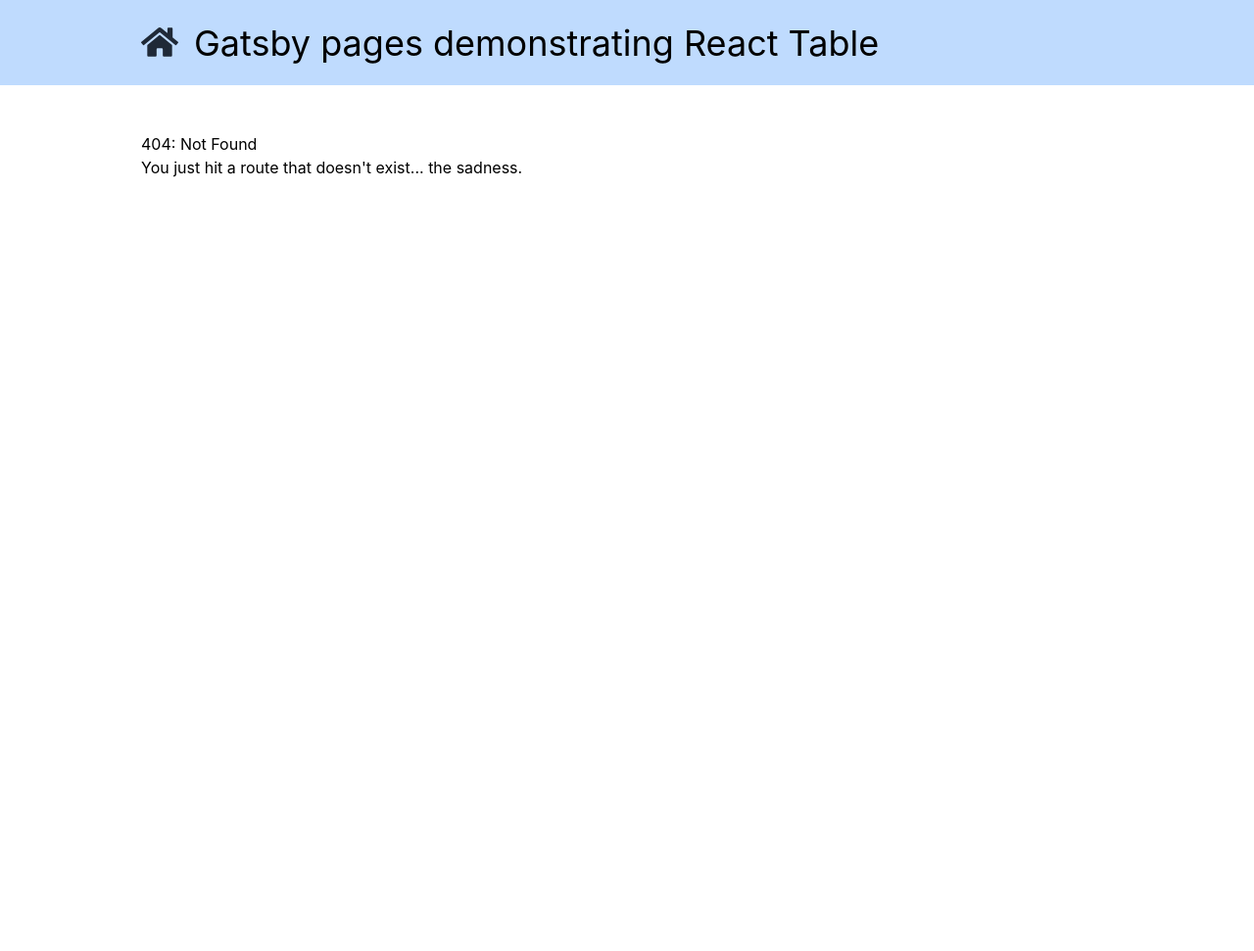
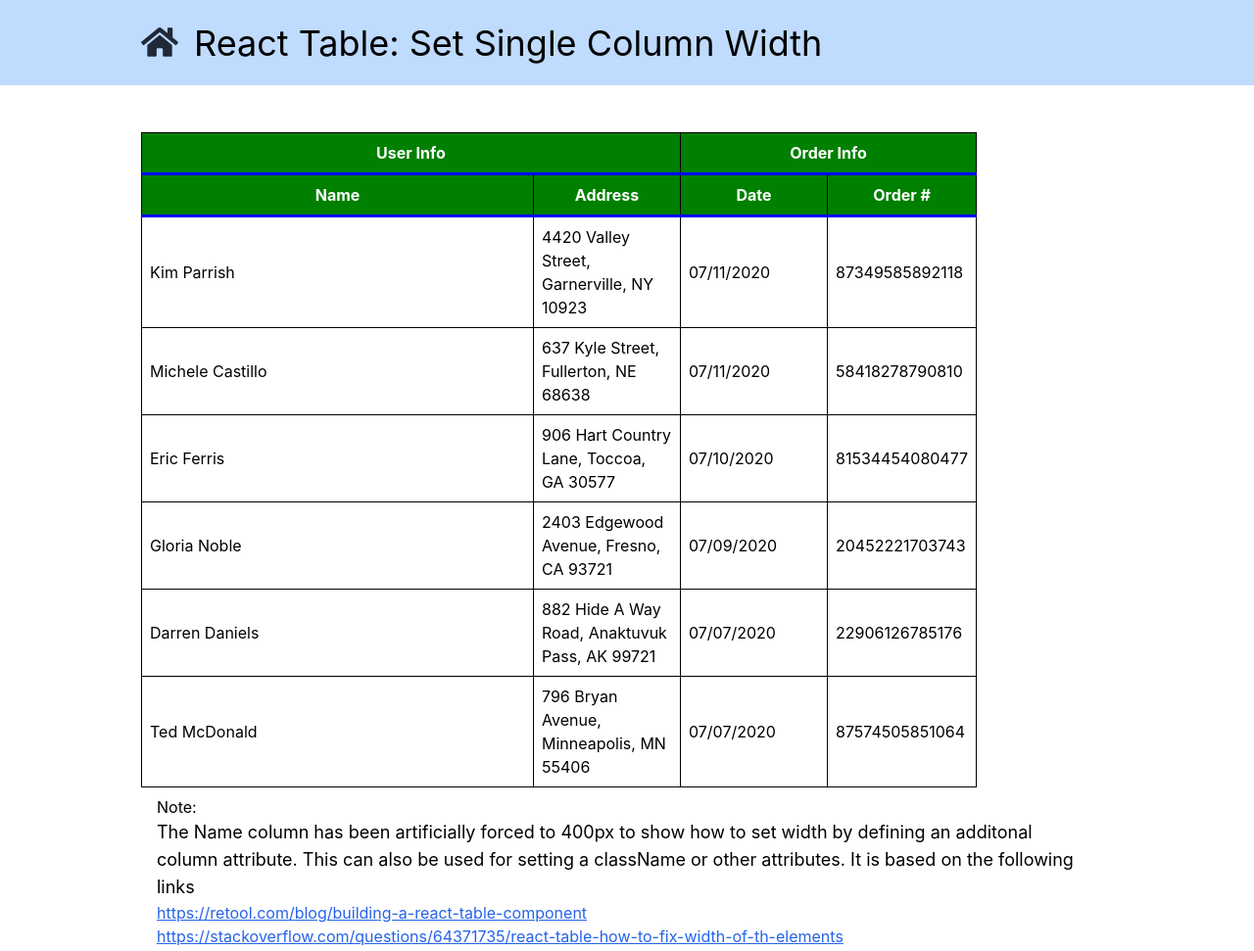
Before and after one commit to witcradg/gatsby-react-table-examples, a Gatsby site: page /single-column-width in a window 1280 px wide. Before the commit this address had no page. Shown: the whole page at 98% size. Before the commit the page ends 800 px from the top, so only its background shows below. Built offline with nearby package versions, Linux system fonts and the light colour scheme; Gatsby itself is replaced by a stand-in of ours.

Commit message:
Add demo for setting column attributres.

```diff
--- a/src/components/basic/index.js
+++ b/src/components/basic/index.js
@@ -88,19 +88,26 @@
 				columns: [
 					{
 						Header: 'Age',
-						accessor: 'age'
+						accessor: 'age',
+                        width: '100px'
+
 					},
 					{
 						Header: 'Visits',
-						accessor: 'visits'
-					},
+						accessor: 'visits',
+                        width: '100px'
+
+                    },
 					{
 						Header: 'Status',
-						accessor: 'status'
-					},
+						accessor: 'status',
+                        width: '100px'
+
+                    },
 					{
 						Header: 'Profile Progress',
-						accessor: 'progress'
+						accessor: 'progress',
+                        width: '100px'
 					}
 				]
 			}
--- /dev/null
+++ b/src/components/single-column-width/index.js
@@ -0,0 +1,169 @@
+import React from 'react';
+import { useTable } from 'react-table';
+import styled from 'styled-components';
+import Layout from '../layout';
+
+const Styles = styled.div`
+	table {
+		border-spacing: 0;
+		border: 1px solid black;
+
+		tr {
+			:last-child {
+				td {
+					border-bottom: 0;
+				}
+			}
+		}
+
+		th,
+		td {
+			padding: 0.5rem;
+			border-bottom: 1px solid black;
+			border-right: 1px solid black;
+
+			:last-child {
+				border-right: 0;
+			}
+		}
+
+		th {
+			background: green;
+			border-bottom: 3px solid blue;
+			color: white;
+			font-weight: bold;
+		}
+	}
+`;
+
+export default function Retool() {
+	const data = React.useMemo(
+		() => [
+			{
+				name: 'Kim Parrish',
+				address: '4420 Valley Street, Garnerville, NY 10923',
+				date: '07/11/2020',
+				order: '87349585892118'
+			},
+			{
+				name: 'Michele Castillo',
+				address: '637 Kyle Street, Fullerton, NE 68638',
+				date: '07/11/2020',
+				order: '58418278790810'
+			},
+			{
+				name: 'Eric Ferris',
+				address: '906 Hart Country Lane, Toccoa, GA 30577',
+				date: '07/10/2020',
+				order: '81534454080477'
+			},
+			{
+				name: 'Gloria Noble',
+				address: '2403 Edgewood Avenue, Fresno, CA 93721',
+				date: '07/09/2020',
+				order: '20452221703743'
+			},
+			{
+				name: 'Darren Daniels',
+				address: '882 Hide A Way Road, Anaktuvuk Pass, AK 99721',
+				date: '07/07/2020',
+				order: '22906126785176'
+			},
+			{
+				name: 'Ted McDonald',
+				address: '796 Bryan Avenue, Minneapolis, MN 55406',
+				date: '07/07/2020',
+				order: '87574505851064'
+			}
+		],
+		[]
+	);
+
+	const columns = React.useMemo(
+		() => [
+			{
+				Header: 'User Info',
+				columns: [
+					{
+						Header: 'Name',
+						accessor: 'name',
+						width: '400px'
+					},
+					{
+						Header: 'Address',
+						accessor: 'address'
+					}
+				]
+			},
+			{
+				Header: 'Order Info',
+				columns: [
+					{
+						Header: 'Date',
+						accessor: 'date'
+					},
+					{
+						Header: 'Order #',
+						accessor: 'order'
+					}
+				]
+			}
+		],
+		[]
+	);
+
+	const { getTableProps, getTableBodyProps, headerGroups, rows, prepareRow } = useTable({ columns, data });
+
+	return (
+		<Layout title="React Table: Set Single Column Width">
+			<Styles>
+				<table {...getTableProps()}>
+					<thead>
+						{headerGroups.map((headerGroup) => (
+							<tr {...headerGroup.getHeaderGroupProps()}>
+								{headerGroup.headers.map((column) => (
+									<th {...column.getHeaderProps([ { width: column.width } ])}>
+										{column.render('Header')}
+									</th>
+								))}
+							</tr>
+						))}
+					</thead>
+					<tbody {...getTableBodyProps()}>
+						{rows.map((row) => {
+							prepareRow(row);
+							return (
+								<tr {...row.getRowProps()}>
+									{row.cells.map((cell) => {
+										return <td {...cell.getCellProps()}>{cell.render('Cell')}</td>;
+									})}
+								</tr>
+							);
+						})}
+					</tbody>
+				</table>
+			</Styles>
+			<div>
+				<p className="p-4 pt-2 pb-0">Note:</p>
+
+				<p className="px-4 text-lg">The Name column has been artificially forced to
+                400px to show how to set width by defining an additonal column attribute.
+                This can also be used for setting a className or other attributes.
+                It is based on the following links</p>
+				<p className="px-4">
+					<a className="anchor" href="https://retool.com/blog/building-a-react-table-component/">
+						https://retool.com/blog/building-a-react-table-component
+					</a>
+				</p>
+				<p className="px-4">
+					<a
+						className="anchor"
+						href="https://stackoverflow.com/questions/64371735/react-table-how-to-fix-width-of-th-elements"
+					>
+						https://stackoverflow.com/questions/64371735/react-table-how-to-fix-width-of-th-elements
+					</a>
+				</p>
+			</div>
+		</Layout>
+	);
+}
--- a/src/pages/basic.js
+++ b/src/pages/basic.js
@@ -1,10 +1,10 @@
 import React from 'react';
 import Basic from '../components/basic'
 
-const Configuration = () => {
+const BasicPage = () => {
 	return (
         <Basic />
 	);
 };
 
-export default Configuration;
+export default BasicPage;
--- a/src/pages/index.js
+++ b/src/pages/index.js
@@ -17,9 +17,7 @@
 			</a>
 		</div>
 		<div>
-			<a
-				className="anchor" href="https://github.com/tannerlinsley/react-table"
-			>
+			<a className="anchor" href="https://github.com/tannerlinsley/react-table">
 				React Table Repository
 			</a>
 		</div>
@@ -33,24 +31,33 @@
 			<li className="m-0 ml-8">as a learning tool</li>
 			<li className="m-0 mb-4 ml-8">as a resource for future projects</li>
 		</ul>
-
 		<h4 className="mb-0 text-lg font-bold">The examples</h4>
-        Links to the original CRA examples can be found in the sidebar&nbsp;
-        <a className="anchor" href="https://react-table.tanstack.com/docs/examples/basic">here</a>.
+		Links to the original CRA examples can be found in the sidebar&nbsp;
+		<a className="anchor" href="https://react-table.tanstack.com/docs/examples/basic">
+			here
+		</a>.
 		<ul className="list-disc ml-8 mt-4">
 			<li>
 				<Link className="anchor" to="basic">
 					Basic
 				</Link>
 			</li>
-            <li>
+			<li>
 				<Link className="anchor" to="full-width-resizable">
 					Full Width Resizable
 				</Link>
 			</li>
-            <li>
+			<li>
 				<Link className="anchor" to="column-resizing">
 					Column Resizing
+				</Link>
+			</li>
+		</ul>
+		<h4 className="pt-4 mb-0 text-lg font-bold">Additional examples</h4>
+		<ul className="list-disc ml-8 mt-4">
+			<li>
+				<Link className="anchor" to="single-column-width">
+					Set single column width
 				</Link>
 			</li>
 		</ul>
--- /dev/null
+++ b/src/pages/single-column-width.js
@@ -0,0 +1,10 @@
+import React from 'react';
+import SingleColumnWidth from '../components/single-column-width'
+
+const SingleColumnWidthPage = () => {
+	return (
+        <SingleColumnWidth />
+	);
+};
+
+export default SingleColumnWidthPage;
```
Also changed, not shown: src/components/column-resizing/index.js (+8 -10 lines).
